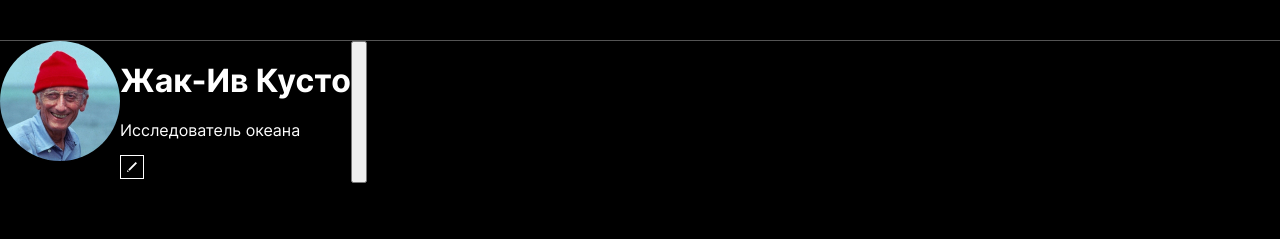
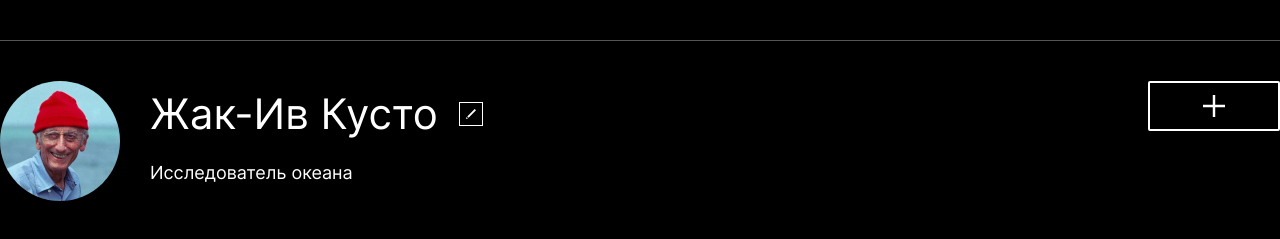
Before and after one commit to natalialukashova/mesto-project-bootcamp, a plain HTML site: page index.html in a window 1280 px wide. Shown: the part 81-320 px from the top of the page. Drawn offline with Linux system fonts and the light colour scheme.

Commit message:
готов хэдер

```diff
--- a/blocks/profile/__avatar/profile__avatar.css
+++ b/blocks/profile/__avatar/profile__avatar.css
@@ -2,4 +2,5 @@
    border-radius: 50%;
    max-width: 120px;
    max-height: 120px;
+   grid-area: image;
 }
--- a/blocks/profile/__button/profile__button.css
+++ b/blocks/profile/__button/profile__button.css
@@ -0,0 +1,14 @@
+.profile__button {
+   max-width: 150px;
+   max-height: 50px;
+   background-image: url(../../../images/plus.svg);
+   background-repeat: no-repeat;
+   background-position: center;
+   background-color: transparent;
+   border: 2px solid #fff;
+   border-radius: 2px;
+   padding: 14px 64px;
+   grid-area: add-button;
+   cursor: pointer;
+   justify-self: end;
+}
--- a/blocks/profile/__edit-btn/profile__edit-btn.css
+++ b/blocks/profile/__edit-btn/profile__edit-btn.css
@@ -0,0 +1,4 @@
+.profile__edit-btn {
+   grid-area: edit-btn;
+   align-self: center;
+}
--- a/blocks/profile/__info/profile__info.css
+++ b/blocks/profile/__info/profile__info.css
@@ -0,0 +1,11 @@
+.profile__info {
+  text-align: left;
+  grid-area: info;
+
+  display: grid;
+  grid-template-areas:
+    "title edit-btn"
+    "subtitle subtitle";
+  max-width: 336px;
+  gap: 16px 18px;
+}
--- a/blocks/profile/__subtitle/profile__subtitle.css
+++ b/blocks/profile/__subtitle/profile__subtitle.css
@@ -0,0 +1,7 @@
+.profile__subtitle {
+  font-weight: 400;
+  font-size: 18px;
+  line-height: 22px;
+  grid-area: subtitle;
+  margin: 0;
+}
--- a/blocks/profile/__title/profile__title.css
+++ b/blocks/profile/__title/profile__title.css
@@ -0,0 +1,8 @@
+.profile__title {
+  font-weight: 500;
+  font-size: 42px;
+  line-height: 48px;
+  grid-area: title;
+  margin: 0;
+  align-self: center;
+}
--- a/blocks/profile/profile.css
+++ b/blocks/profile/profile.css
@@ -1,4 +1,8 @@
 .profile {
-   color: #fff;
-   display: flex;
+  color: #fff;
+  display: grid;
+  grid-template-areas: "image info add-button";
+  grid-template-columns: 120px 336px auto;
+  padding: 40px 0 50px;
+  gap: 30px;
 }
--- a/index.html
+++ b/index.html
@@ -14,8 +14,8 @@
       <img src="./images/avatar.jpg" alt="аватар" class="profile__avatar">
       <div class="profile__info">
          <h1 class="profile__title">Жак-Ив Кусто</h1>
+         <img src="./images/edit-button.svg" alt="кнопка редактирования" class="profile__edit-btn">
          <p class="profile__subtitle">Исследователь океана</p>
-         <img src="./images/edit-button.svg" alt="кнопка редактирования" class="profile__edit-btn">
       </div>
       <button class="profile__button"></button>
     </div>
```
